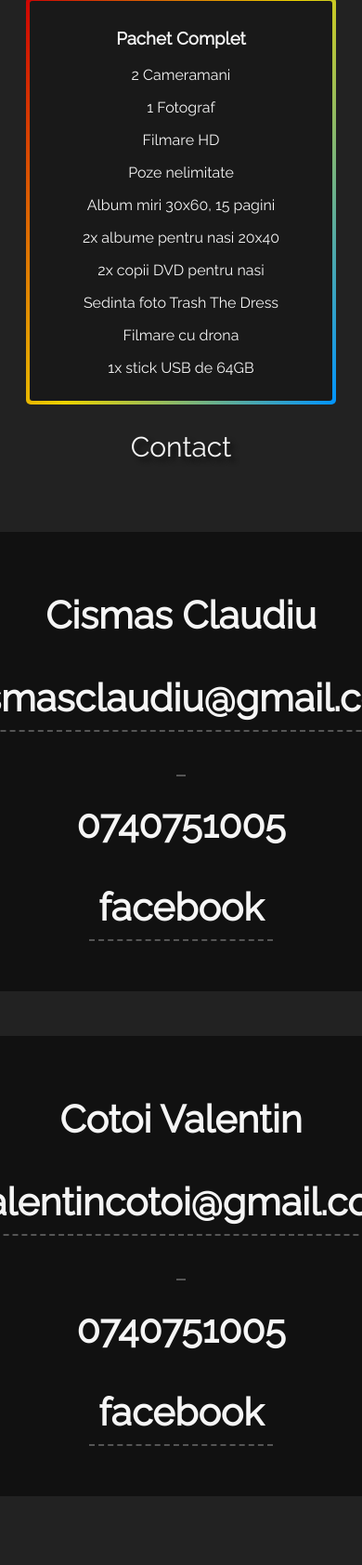
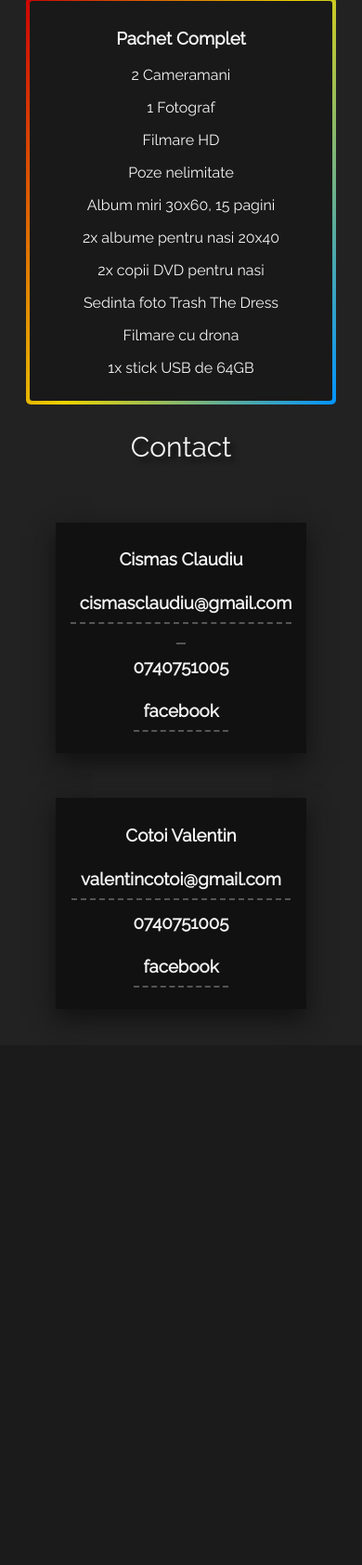
Before and after one commit to cristicismas/profotovideo, a Django app: page /contact/ in a window 390 px wide; the page is wider, and only the part inside the window is pictured. Shown: the part 1572-3255 px from the top of that part at 93% size. After the commit the page ends 2634 px from the top of that part, so only its background shows below. Run offline with Django 3.2, Linux system fonts and the light colour scheme; some libraries are stand-ins or nearby versions.

Commit message:
Make contact page responsive

```diff
--- a/pfv/pfv/static/assets/css/contact.css
+++ b/pfv/pfv/static/assets/css/contact.css
@@ -48,3 +48,36 @@
 .contact a:hover {
   border-bottom: 2px dashed #111;
 }
+
+@media only screen and (max-width: 770px) {
+  .contact {
+    font-size: 25px;
+    margin: 20px auto;
+  }
+}
+
+@media only screen and (max-width: 580px) {
+  .contact {
+    font-size: 20px;
+  }
+
+  .contact > div,
+  .contact > div:hover {
+    box-shadow: 0 10px 25px 0 #111;
+  }
+}
+
+@media only screen and (max-width: 500px) {
+  .contact {
+    font-size: 16px;
+    margin: 15px auto;
+  }
+
+  .contact > div {
+    padding: 10px 15px;
+  }
+
+  .contact > div * {
+    margin-bottom: 25px;
+  }
+}
```
